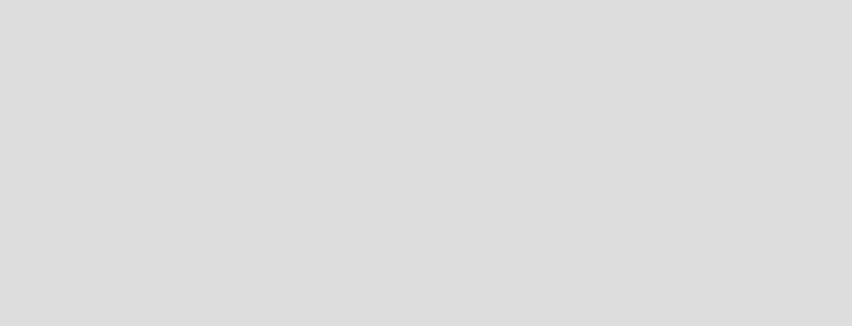
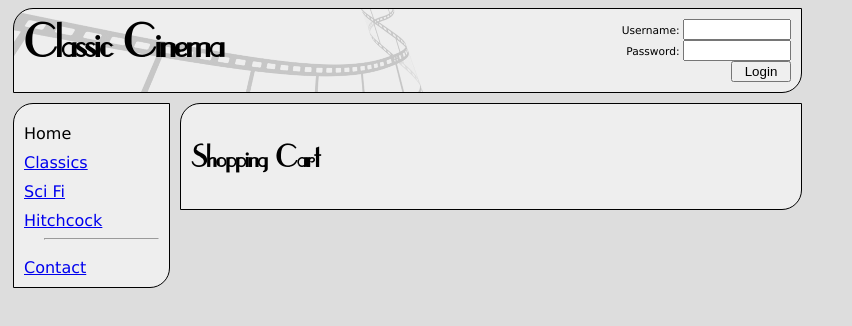
Before and after one commit to stonzim/ClassicCinema, a plain HTML site: page ClassicCinema/cart.html in a window 1280 px wide. Shown: the whole page, without its empty margins (0-852 px from the left). Drawn offline with Linux system fonts and the light colour scheme; files whose address does not match are found by name.

Commit message:
Started shopping cart

```diff
--- a/ClassicCinema/cart.html
+++ b/ClassicCinema/cart.html
@@ -7,6 +7,43 @@
     <script src="cart.js"></script>
 </head>
 <body>
+<header>
+    <h1>Classic Cinema</h1>
 
+    <div id="user">
+        <div id="login">
+            <form id="loginForm">
+                <label for="loginUser">Username: </label>
+                <input type="text" name="loginUser" id="loginUser"><br>
+                <label for="loginPassword">Password: </label>
+                <input type="password" name="loginPassword" id="loginPassword"><br>
+                <input type="submit" id="loginSubmit" value="Login">
+            </form>
+        </div>
+
+        <div id="logout">
+            <p>Welcome, <span id="logoutUser"></span></p>
+            <form id="logoutForm">
+                <input type="submit" id="logoutSubmit" value="Logout">
+            </form>
+        </div>
+    </div>
+</header>
+
+<nav>
+
+    <ul>
+        <li> Home
+        <li> <a href="classic.html">Classics</a>
+        <li> <a href="scifi.html">Sci&nbsp;Fi</a>
+        <li> <a href="hitchcock.html">Hitchcock</a>
+            <hr>
+        <li><a href="contact.html">Contact</a></li>
+    </ul>
+
+</nav>
+<main>
+    <h2>Shopping Cart</h2>
+</main>
 </body>
 </html>
```
Also changed, not shown: ClassicCinema/classic.html (+2 -1 lines), ClassicCinema/._cart.html (added), ClassicCinema/._classic.html, ClassicCinema/._index.html.
